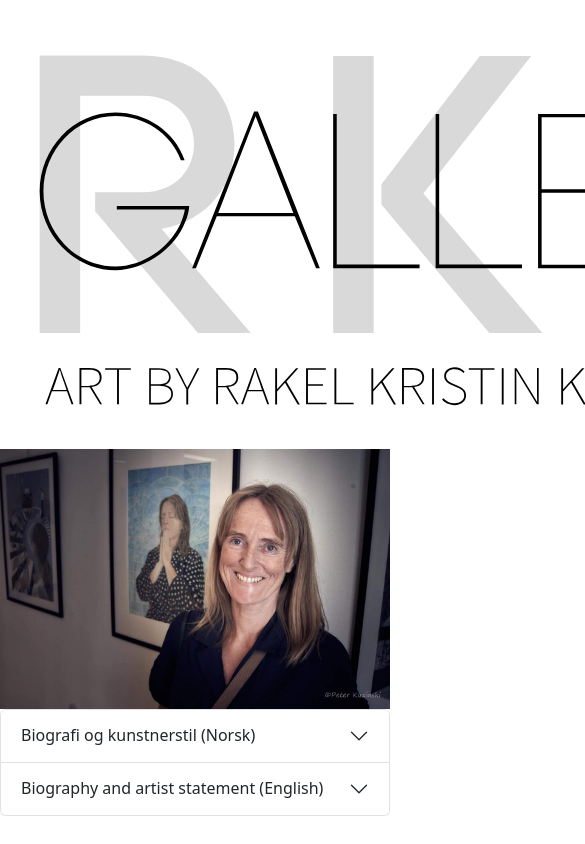
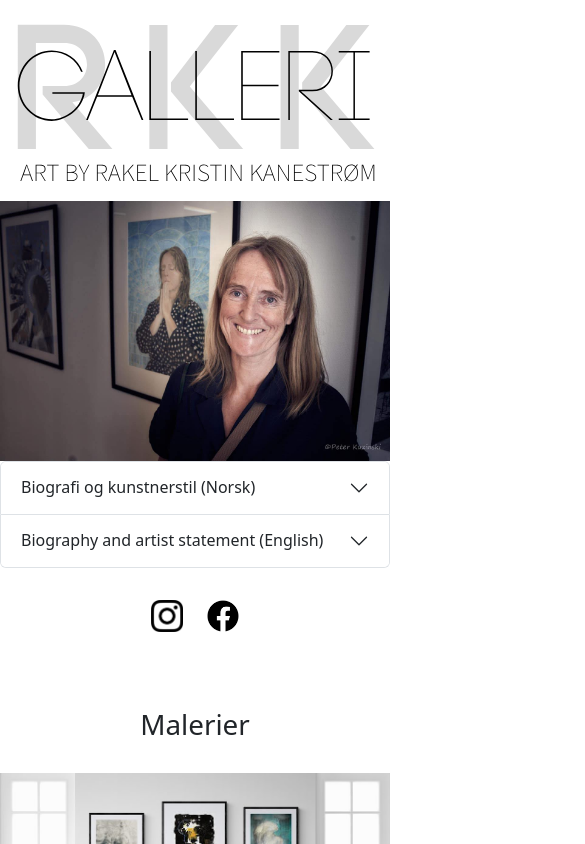
Before and after one commit to kanestrom/kanestrom.github.io, a React (Create React App) app in the folder galleri-rkk/: page / in a window 390 px wide. Shown: the top 844 px of the page, 585 px wide, since content can reach past the window. Built offline with nearby package versions, Linux system fonts and the light colour scheme.

Commit message:
Fix some logos + fix sizing one mobile

```diff
--- a/galleri-rkk/src/App.css
+++ b/galleri-rkk/src/App.css
@@ -8,9 +8,9 @@
 }
 
 .Social-logo {
-  height: 5vmin;
-  margin: 1vmin;
-  margin-bottom: 5vmin;
+  height: 32px;
+  margin: 12px;
+  margin-top: 32px;
 
 }
 
--- a/galleri-rkk/src/App.js
+++ b/galleri-rkk/src/App.js
@@ -1,6 +1,4 @@
 import logo from './Vektorlogo4.svg';
-import instagram from "./03 Black Glyph/Instagram_Glyph_Black.png"
-import facebook from "./black/PNG/f_logo_RGB-Black_114.png"
 import './App.css';
 import Body from './Body';
 import Paintings from './Paintings';
@@ -9,22 +7,8 @@ function App() {
   return (
     <div className="App">
       <header>
-
-        <img src={logo} className="App-logo" alt="logo" />
+        <img src={logo} style={{ width: 870, maxWidth: "100%" }} alt="logo" />
       </header>
-      {/* <a className="App-link"
-        href="https://www.instagram.com/kanestrom.art/"
-        target="_blank"
-        rel="noopener noreferrer">
-        <img src={instagram} className="Social-logo" alt="logo" />
-      </a>
-      <a className="App-link"
-          href="https://www.facebook.com/gallerirkk/"
-          target="_blank"
-        rel="noopener noreferrer">
-        <img src={facebook} className="Social-logo" alt="logo" />
-      </a> */}
-
       <Body />
       <Paintings />
 
--- a/galleri-rkk/src/Body.js
+++ b/galleri-rkk/src/Body.js
@@ -1,6 +1,8 @@
 import Accordion from 'react-bootstrap/Accordion';
 import React from 'react';
 import headerimg from './fjes.jpg';
+import instagram from "./03 Black Glyph/Instagram_Glyph_Black.png"
+import facebook from "./black/PNG/f_logo_RGB-Black_114.png"
 
 function Body() {
   return (
@@ -105,6 +107,21 @@ function Body() {
         </Accordion.Item>
 
       </Accordion>
+      <div style={{ textAlign: "center" }}>
+
+        <a className="App-link"
+          href="https://www.instagram.com/kanestrom.art/"
+          target="_blank"
+          rel="noopener noreferrer">
+          <img src={instagram} className="Social-logo" alt="logo" />
+        </a>
+        <a className="App-link"
+          href="https://www.facebook.com/gallerirkk/"
+          target="_blank"
+          rel="noopener noreferrer">
+          <img src={facebook} className="Social-logo" alt="logo" />
+        </a>
+      </div>
 
 
     </div>
--- a/galleri-rkk/src/Paintings.js
+++ b/galleri-rkk/src/Paintings.js
@@ -4,6 +4,7 @@ import React from 'react';
 function Paintings() {
   return (
     <div style={{ maxWidth: "800px", margin: "auto", textAlign: "center", marginTop: 32, marginBottom: 64 }}>
+      <h1 style={{ marginTop: 64, marginBottom: 32 }}>Malerier</h1>
       <img src={headerimg} style={{ display: "flex", width: "100%" }} alt="headerimg" />
 
     </div>
```
